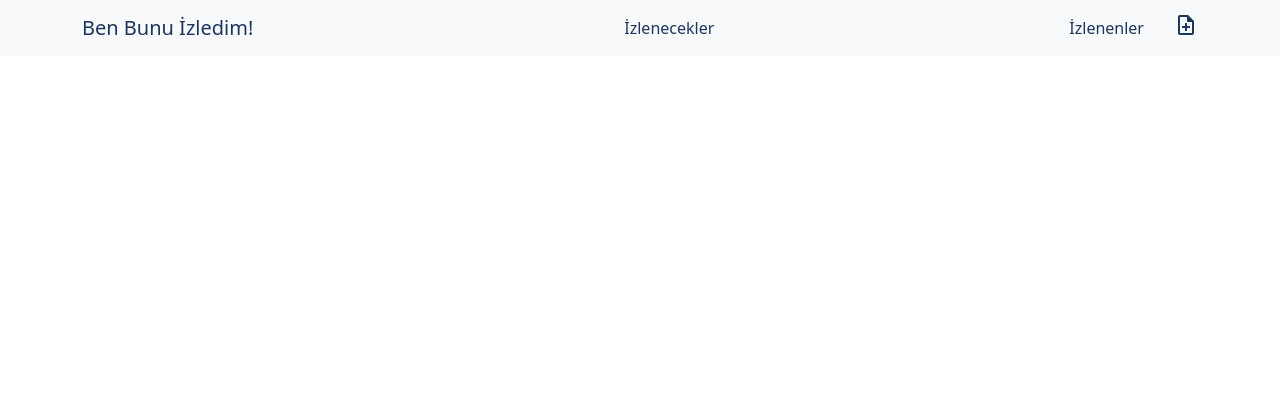
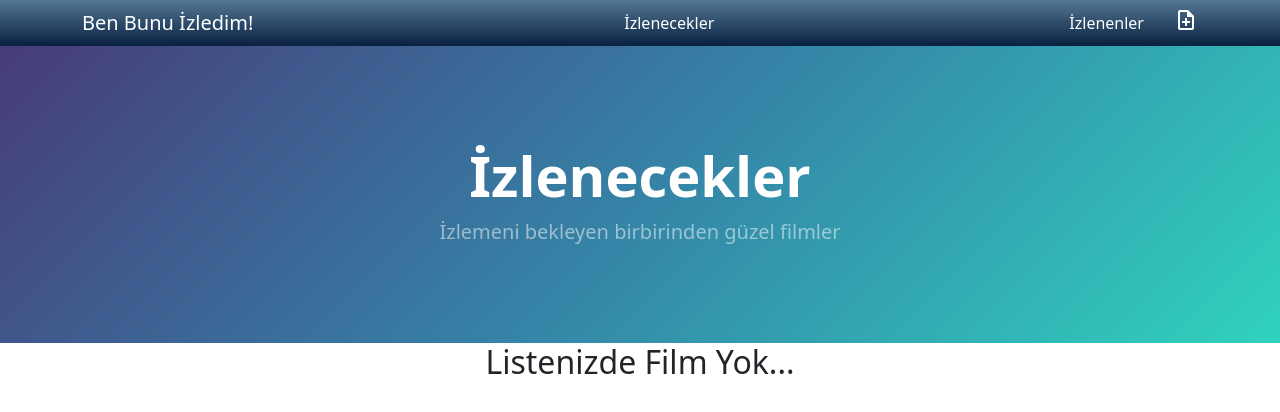
Before and after one commit to belkisarslan/ben-bunu-izledim, a React (Create React App) app: page /WatchList in a window 1280 px wide. Shown: the top 412 px of the page. Built offline with nearby package versions, Linux system fonts and the light colour scheme.

Commit message:
some css changes and homejs

```diff
--- a/src/App.css
+++ b/src/App.css
@@ -1,7 +1,6 @@
 header.masthead {
     position: relative;
     background-color: #343a40;
-
     background-size: cover;
     padding-top: 8rem;
     padding-bottom: 8rem;
@@ -29,9 +28,12 @@ header.masthead {
     }
   }
 
+  .py-5{
+    background-image: linear-gradient(-225deg, #473B7B 0%, #3584A7 51%, #30D2BE 100%);
+  }
+  .navbar-brand{
+    color: #fff;
 
-  .navbar-brand{
-    color: #1c375e
   }
 
   .nav-links {
@@ -46,17 +48,17 @@ header.masthead {
     display: inline-block;
     margin-right: 30px;
     text-decoration: none;
-    color:#1c375e;
+    color:#fff;
   }
 
   .nav-links li a{
     text-decoration: none;
-    color: #1c375e;
+    color: #fff;
   }
 
   .brand a {
     text-decoration: none;
-    color: #1c375e;
+    color:#fff;
   }
 
   .nav-links li:last-child {
@@ -68,3 +70,12 @@ header.masthead {
   .result-card img{
     border-radius: 8px;
   }
+
+  .navbar-light{
+    background-image: linear-gradient(to top, #09203f 0%, #537895 100%);
+
+  }
+
+  .features-icons .cards{
+    background-image: linear-gradient(-225deg, #FFFEFF 0%, #D7FFFE 100%);
+  }
--- a/src/App.js
+++ b/src/App.js
@@ -5,6 +5,7 @@ import WatchList from './components/WatchList';
 import Watched from './components/Watched';
 import Add from './components/Add';
 import { GlobalProvider } from './context/GlobalState';
+import Home from './components/Home';
 
 function App() {
   return (
@@ -12,7 +13,8 @@ function App() {
     <Router>
       <Header/>
       <Routes>
-        <Route path="/" element={<WatchList/>}/>
+      <Route path="/" element={<Home/>}/>
+        <Route path="/WatchList" element={<WatchList/>}/>
         <Route path="/Watched" element={<Watched/>}/>
         <Route path="/Add" element={<Add/>}/>
       </Routes>
--- a/src/components/Header.js
+++ b/src/components/Header.js
@@ -6,11 +6,11 @@ const Header = () => {
 
     return (
         <>
-            <nav className="navbar navbar-light bg-light static-top">
+            <nav className="navbar navbar-light static-top">
                 <div className="container">
-                    <a className="navbar-brand" href="#!">Ben Bunu İzledim!</a>
+                   <div > <Link className='navbar-brand' to={"/"}>Ben Bunu İzledim!</Link></div>
                     <div className='brand'>
-                        <Link to={"/"}>İzlenecekler</Link>
+                        <Link to={"/WatchList"}>İzlenecekler</Link>
                     </div>
                     <ul className='nav-links'>
                         <li>
--- /dev/null
+++ b/src/components/Home.js
@@ -0,0 +1,9 @@
+import React from 'react'
+
+const Home = () => {
+  return (
+    <div>Home</div>
+  )
+}
+
+export default Home
--- a/src/components/WatchList.js
+++ b/src/components/WatchList.js
@@ -1,5 +1,6 @@
 import React, { useContext } from 'react'
 import { GlobalContext } from '../context/GlobalState'
+import "../App.css"
 
 const WatchList = () => {
   const { watchList } = useContext(GlobalContext)
@@ -9,7 +10,7 @@ const WatchList = () => {
   }
   return (
     <>
-      <header className="bg-dark py-5">
+      <header className="py-5">
         <div className="container px-4 px-lg-5 my-5">
           <div className="text-center text-white">
             <h1 className="display-4 fw-bolder">İzlenecekler</h1>
@@ -17,13 +18,13 @@ const WatchList = () => {
           </div>
         </div>
       </header>
-      <section className="features-icons bg-light text-center pt-4 ">
-        <div className="container">
+      <section className="features-icons bg- light text-center d-flex justify-content-around ">
+        <div>
           {watchList.length > 0 ? (
-            <div className="row">
+            <div className="row cards-row">
               {watchList.map((movie) => (
 
-                <div className="col-lg-4 border border-secondary rounded mb-4 p-4">
+                <div className="cards col-lg-3 border border-secondary rounded m-4 p-3 ">
                   <div className="card-body">
                     <div className="text-center">
                       <h5 className="fw-bolder">{movie.title}</h5>
```
